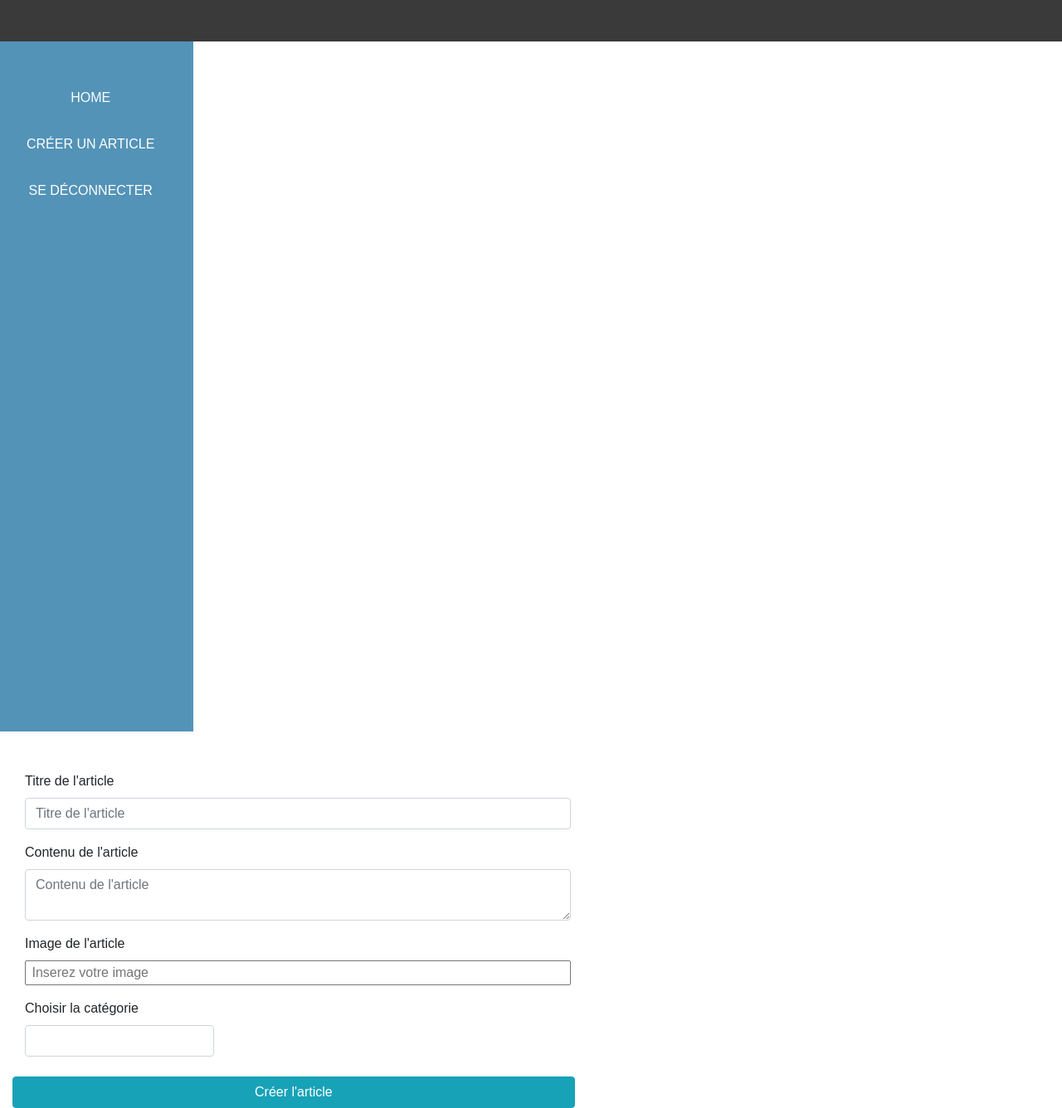
After one commit to geoffrey112/Site-sur-le-spectacle, a Symfony app: template templates/dashboard/dashboard_create_article.html.twig in a window 1280 px wide. The commit adds this page. Shown: the whole page at 83% size. Run offline with Twig, Linux system fonts and the light colour scheme; the template is opened without the code that fills it, so the values that code supplies are empty; form fields are guessed from the names that the template uses; some libraries are stand-ins or nearby versions.

Commit message:
formulaire article

```diff
--- a/config/routes.yaml
+++ b/config/routes.yaml
@@ -64,5 +64,5 @@ delete_article:
 
 
 create_article:
-  path: /admin/article/create
+  path: /dashboard/create_article
   controller: App\Controller\AdminController::createArticle
--- a/src/Form/ArticleFormType.php
+++ b/src/Form/ArticleFormType.php
@@ -5,6 +5,7 @@ namespace App\Form;
 use App\Entity\Article;
 use App\Entity\Category;
 use Symfony\Component\Form\AbstractType;
+use Symfony\Component\Form\Extension\Core\Type\TextareaType;
 use Symfony\Component\Form\FormBuilderInterface;
 use Symfony\Component\OptionsResolver\OptionsResolver;
 use Symfony\Bridge\Doctrine\Form\Type\EntityType;
@@ -20,14 +21,13 @@ class ArticleFormType extends AbstractType
     {
         $builder
             ->add('title')
-            ->add('content')
-            ->add('created_at', DateTimeType::class)
+            ->add('content', TextareaType::class)
+            /*->add('created_at', DateTimeType::class)*/
             ->add('photo', FileType::class, ['mapped' => false, 'required' => false])
             ->add('category', EntityType::class, [
                 'class' => Category::class,
                 'choice_label' => 'name'
             ])
-            ->add('ajouter', SubmitType::class);
         ;
     }
 
--- a/templates/dashboard/component/sidebar-admin.html.twig
+++ b/templates/dashboard/component/sidebar-admin.html.twig
@@ -2,8 +2,8 @@
     <div class="sidebar-admin">
         <div class="container text-center">
             <nav class="nav flex-column p-3 upc sticky-top">
-                <a href="#" class="mb-2 mt-4" >Home</a>
-                <a href="#" class="mb-2 mt-4">Créer un article</a>
+                <a href="{{ asset('/dashboard') }}" class="mb-2 mt-4" >Home</a>
+                <a href="{{ asset("./dashboard/create_article") }}" class="mb-2 mt-4">Créer un article</a>
                 <a href="#" class="mb-2 mt-4">Se déconnecter</a>
             </nav>
         </div>
--- /dev/null
+++ b/templates/dashboard/dashboard_create_article.html.twig
@@ -0,0 +1,32 @@
+{% extends "dashboard/dashboard_base.html.twig" %}
+
+{% block body %}
+
+<div class="container">
+
+{{ form_start(articleForm) }}
+
+    <div class="col-sm-8 col-md-8 col-lg-8">
+        {{ form_row(articleForm.title, {'attr': {'class': 'form-control', 'placeholder': 'Titre de l\'article'},  'label': 'Titre de l\'article'}) }}
+    </div>
+    <div class="col-sm-8 col-md-8 col-lg-8">
+        {{ form_row(articleForm.content, {'attr': {'class': 'form-control', 'placeholder': 'Contenu de l\'article'},  'label': 'Contenu de l\'article'}) }}
+    </div>
+    {#<div class="col-sm-8 col-md-8 col-lg-8">
+        {{ form_row(articleForm.created_at, {'attr': {'class': 'form-control', 'placeholder': 'Date de parution'},  'label': 'Date de parution'}) }}
+    </div>#}
+    <div class="col-sm-8 col-md-8 col-lg-8">
+        {{ form_row(articleForm.photo, {'attr': {'class': 'form-control-file', 'placeholder' : ' Inserez votre image'}, 'label_attr': {'class': 'mr-3'}, 'label': 'Image de l\'article'})
+        }}
+    </div>
+    <div class="col-sm-3 col-md-3 col-lg-3">
+        {{ form_row(articleForm.category, {'attr': {'class': 'form-control'}, 'label': 'Choisir la catégorie'}) }}
+    </div>
+    <div class="row mt-4">
+        <div class="col-sm-8 col-md-8 col-lg-8"> <button type="submit" class="btn btn-info btn-block">Créer l'article</button></div>
+    </div>
+
+{{ form_end(articleForm) }}
+
+</div>
+{% endblock %}
```
Also changed, not shown: src/Controller/AdminController.php (+5 -2 lines).
